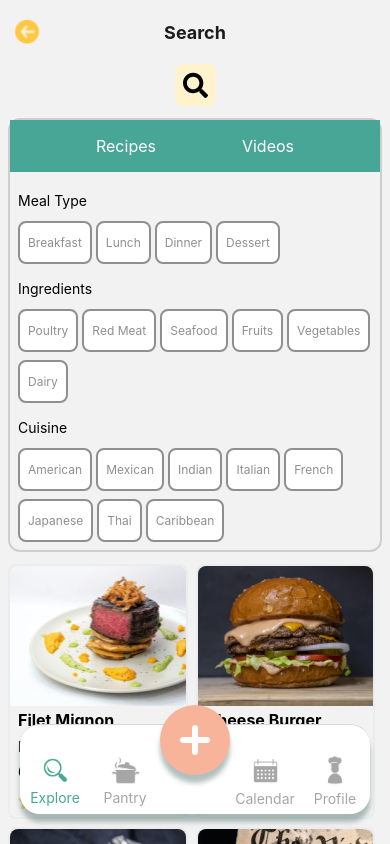
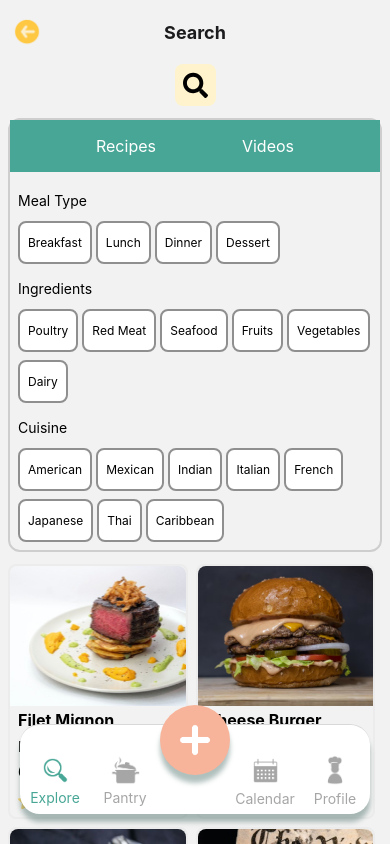
Before and after one commit to chefit-ucf/Chef_It, a React Native app in the folder chefit_frontend/: screen /Search in a window 390 px wide. Built offline with nearby package versions, Linux system fonts and the light colour scheme.

Commit message:
filter changes

```diff
--- a/chefit_frontend/components/Filter.js
+++ b/chefit_frontend/components/Filter.js
@@ -51,22 +51,22 @@ const Item = ({title}) =>{
 
   const handlePress = () => {
     setPressed(!pressed);
+    console.log(pressed)
   };
 
 
   return  <Pressable
 
-  style={({pressed: isPressed}) => [
+  style={() => [
     {
-      backgroundColor: isPressed ? '#48A696' : 'white',
+      backgroundColor: pressed ? '#48A696' : 'white',
+      color: pressed ? '#48A696' : 'white',
     },
     styles.item,
   ]}
   onPress={handlePress}
   >
-    <Text
-      style={{...styles.pressable}}
-    >{title}</Text>
+    <Text style={{...styles.pressable}}>{title}</Text>
   </Pressable>
 
 }
@@ -123,12 +123,11 @@ const styles = StyleSheet.create({
     borderColor: "#8F8F8F"
   },
   title:{
-    color: "#8F8F8F",
+
   },
 
   pressable:{
     fontSize: 12,
-    color: "#8F8F8F",
 
   },
 
```
